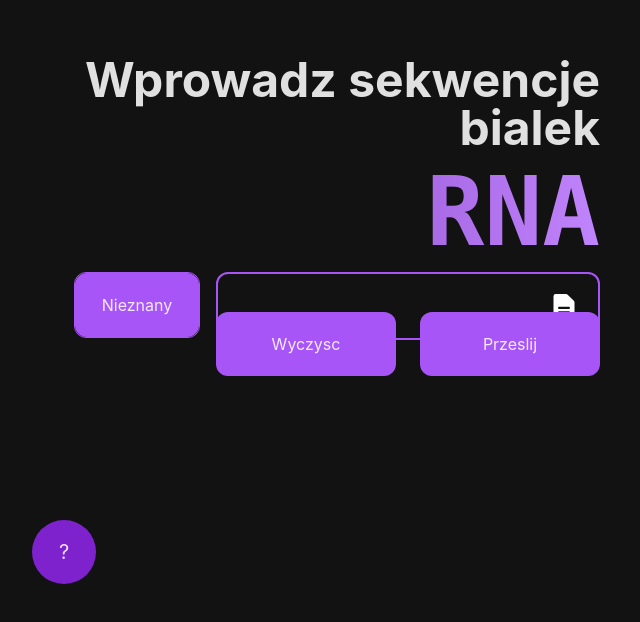
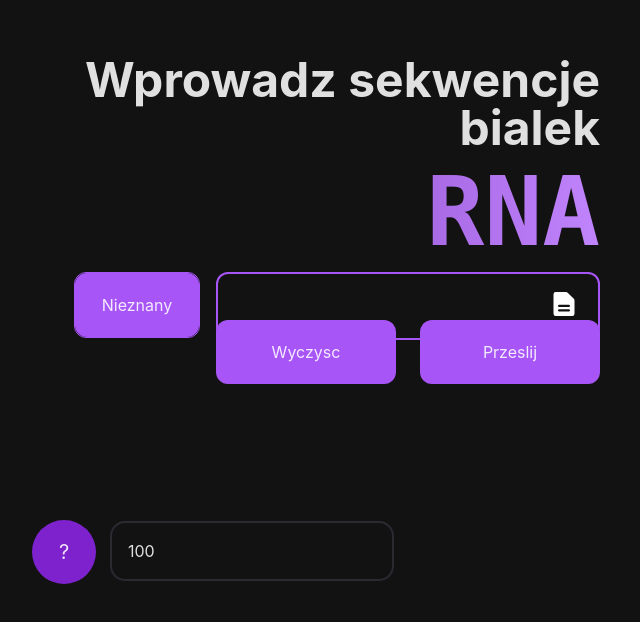
Before and after one commit to grondiG/motorola, a React (Vite) app: page / in a window 1280 px wide. Shown: the part 184-806 px from the top of the page, without its empty margins (0-640 px from the left). Built offline with nearby package versions, Linux system fonts and the light colour scheme; what tailwindcss-animation would draw is missing.

Commit message:
changed api call routes, added min input

```diff
--- a/src/App.tsx
+++ b/src/App.tsx
@@ -1,4 +1,4 @@
-import { useEffect, useState } from 'react';
+import {ReactEventHandler, useEffect, useState, useRef} from 'react';
 import InputField from './components/InputField/InputField';
 import { Canvas } from '@react-three/fiber';
 import Rna from './assets/Rna';
@@ -9,6 +9,7 @@ import { ToastContainer, toast } from 'react-toastify';
 import 'react-toastify/dist/ReactToastify.css';
 import axios from "axios";
 import Result from './components/Result/Result';
+import {min} from "three/examples/jsm/nodes/shadernode/ShaderNodeBaseElements";
 
 function App() {
   const [sequence, setSequence] = useState('');
@@ -16,6 +17,9 @@ function App() {
   const [isSubmited, setIsSubmited] = useState(false);
   const [proteinInfo, setProteinInfo] = useState<any[]>([]);
   const [splitSequence, setSplitSequence] = useState<string[]>([]);
+  const [minSequenceLength, setMinSequenceLength] = useState(100);
+
+  const minInput = useRef(null);
 
   const getSequence = (seq: string) => {
     for(let i=0;i<seq.length;i++){
@@ -25,6 +29,14 @@ function App() {
         }
     }
     seq = seq.replaceAll("T","U");
+    console.log(minSequenceLength);
+
+    if(seq.length/3<minSequenceLength){
+        toast.error("Zbyt krótka sekwencja białka względem minimalnej wartości");
+        setIsSubmited(false);
+        return;
+    }
+
     const split = seq.match(/(AUG(?:[AUGC]{3,3})*?(?:UAG|UAA|UGA))/g) || [];
     setSplitSequence(split);
     if(split.length===0){
@@ -46,7 +58,7 @@ function App() {
         behavior: 'smooth',
       });
     }
-    axios.get(`https://www.grondihub.live/api/sequences/${seq}`).then((response) => {
+    axios.get(`/api/sequences/${seq}`).then((response) => {
       setProteinInfo(response.data.sequences);
       toast.dismiss();
       }).catch(e=>{
@@ -72,11 +84,7 @@ function App() {
   }, [isSubmited]);
 
   window.onbeforeunload = function () {
-    window.scrollTo({
-      top: 0,
-      left: 0,
-      behavior: 'smooth',
-    });
+    window.history.scrollRestoration = 'manual';
   }
 
   return (
@@ -96,6 +104,7 @@ function App() {
               setSequence={setSequence}
               type={type}
               setIsSubmited={setIsSubmited}
+              minInput={minInput}
             />
             <ButtonContainer
               sequence={sequence}
@@ -106,6 +115,10 @@ function App() {
         </div>
 
         <InputCaption />
+        <input ref={minInput} value={minSequenceLength} type="number" className="minAminoAcidCount" min="2" defaultValue={100} step={1} onInput={(event:any)=>{
+          event.target.value = event.target.value.replace(/[^0-9]/g, '');
+          setMinSequenceLength(parseInt(event.target.value));
+        }} title="Minimalna wartość ilości aminokwasów w białku (domyślnie 100)" placeholder="Minimalna wartość ilości aminokwasów w białku (domyślnie 100)"/>
         <Canvas className='h-full w-full'>
           <Rna seq={sequence} />
         </Canvas>
@@ -113,8 +126,9 @@ function App() {
       <div className={`result`}>
       {isSubmited && (
         splitSequence.map((seq, index) => {
+          console.log(proteinInfo[index]?.sequence);
           return (
-              <Result seq={seq} setIsSubmited={setIsSubmited} isSubmited={isSubmited} index={index}
+              <Result seq={proteinInfo[index]?.sequence} setIsSubmited={setIsSubmited} isSubmited={isSubmited} index={index}
               proteinInfo={proteinInfo[index]} length={splitSequence.length}/>
           )
         }))
--- a/src/components/InputButtons/ButtonContainer.tsx
+++ b/src/components/InputButtons/ButtonContainer.tsx
@@ -11,9 +11,9 @@ const ButtonContainer = (props: {
       className='absolute right-0 w-96 flex justify-between items-center gap-6'
       style={{
         top: `calc(16rem + ${
-          props.sequence.length > 0
-            ? (Math.ceil(props.sequence.length / 29) - 1) * 1.5
-            : 0
+            (props.sequence.length > 0
+            ? (Math.ceil(props.sequence.length / 29) - 1) * 1.5<12.5?(Math.ceil(props.sequence.length / 29) - 1) * 1.5:12.5
+            : 0) + 0.5
         }rem)`,
       }}
     >
--- a/src/components/InputField/AnimatedLetter.tsx
+++ b/src/components/InputField/AnimatedLetter.tsx
@@ -1,4 +1,4 @@
-import { ReactNode } from 'react';
+import {ReactNode} from 'react';
 
 const AnimatedLetter = (props: { children: ReactNode }) => {
   return (
--- a/src/components/InputField/InputField.tsx
+++ b/src/components/InputField/InputField.tsx
@@ -8,15 +8,18 @@ const InputField = (props: {
   setSequence: Function;
   type: string;
   setIsSubmited: Function;
+  minInput: any;
 }) => {
   const { sequence: value, setSequence: setValue } = props;
+  const input = useRef(null);
 
   useEffect(() => {
     const handleEvent = (event: KeyboardEvent) => {
+      if(props.minInput.current !== document.activeElement) {
         if (event.key === 'Backspace') {
           setValue((prev: string) => prev.slice(0, -1));
         } else if (event.key === 'Enter') {
-        if(props.sequence.length > 0){
+          if (props.sequence.length > 0) {
             props.setIsSubmited(true);
           }
         } else if (event.key.match(/^[acguACGUtT]$/)) {
@@ -32,6 +35,9 @@ const InputField = (props: {
             setValue((prev: string) => prev + event.key.toLocaleUpperCase());
           }
         }
+        // @ts-ignore
+        input.current.scroll({left: 0, top: input.current.scrollHeight, behavior: 'smooth'});
+      }
     };
 
     document.addEventListener('keydown', handleEvent, false);
@@ -39,6 +45,8 @@ const InputField = (props: {
     return () => {
       document.removeEventListener('keydown', handleEvent, false);
     };
+
+
   }, [props.type]);
 
   const handleInput=(e:any)=>{
@@ -53,7 +61,9 @@ const InputField = (props: {
 
   return (
     <>
-      <div className='p-5 w-96 rounded-xl absolute right-0 text-white border-purple-500 border-2 inputContent'>
+      <input type="file" className='hidden' id='file' accept='.txt' onInput={(e)=>handleInput(e)} />
+      <div className='p-5 w-96 rounded-xl absolute right-0 text-white border-purple-500 border-2 inputContent'
+      ref={input}>
         {value.length > 0
           ? [...value].map((value, index) => {
               return (
@@ -63,7 +73,6 @@ const InputField = (props: {
               );
             })
           : '\u00A0'}
-        <input type="file" className='hidden' id='file' accept='.txt' onInput={(e)=>handleInput(e)} />
         <label htmlFor="file">
         <DocumentTextIcon className='btnIcon'/>
         </label>
--- a/src/components/InputField/style.css
+++ b/src/components/InputField/style.css
@@ -1,15 +1,19 @@
 .btnIcon{
     position: absolute;
-    top:50%;
-    transform: translateY(-50%);
-    right: 5%;
+    transform: translateX(-100%) translateY(100%);
+    left:95%;
+    top: -15px;
     width: 30px;
     transition: all .5s ease-in-out;
     cursor: pointer;
 }
+
 .btnIcon:hover{
-    transform: scale(1.3) translateY(-40%);
+    transform: scale(1.2) translateY(calc(100% * 0.8)) translateX(calc(-100% * 0.8));
 }
+
 .inputContent{
     padding-right: 3rem !important;
+    max-height: 270px;
+    overflow: auto;
 }
--- a/src/components/Result/Result.tsx
+++ b/src/components/Result/Result.tsx
@@ -12,11 +12,11 @@ const Result = (props:{
 }) =>{
 
     const [isChartVisible,setIsChartVisible] = useState<boolean>(false);
-
+    console.log(props.seq);
     return (
         <div className={`result-item`}>
             <ResultProteinChain setIsChartVisible={setIsChartVisible} seq={props.seq} setIsSubmited={props.setIsSubmited}
-               isSubmited={props.isSubmited} length={props.length} index={props.index}/>
+               isSubmited={props.isSubmited} length={props.length} index={props.index} weight={props.proteinInfo}/>
             <ResultChart proteinInfo={props.proteinInfo} isChartVisible={isChartVisible}/>
         </div>
     )
--- a/src/components/ResultProteinChain/ResultProteinChain.tsx
+++ b/src/components/ResultProteinChain/ResultProteinChain.tsx
@@ -13,17 +13,19 @@ const ResultProteinChain = (props: {
   setIsChartVisible: Function;
   index: number;
   length: number;
+  weight: number;
 }) => {
   const [img, setImg] = useState('');
   const [width, setWidth] = useState(0);
   const [isLoading,setIsLoading] = useState(true);
   const [isError,setIsError] = useState(false);
-  const [weight, setWeight] = useState(0);
   const [errorMessage,setErrorMessage] = useState("");
 
   function handleReset() {
     props.setIsSubmited(false);
   }
+    console.log(props.seq);
+
 
   function blobToDataURL(blob: any, callback: any) {
     let a = new FileReader();
@@ -43,16 +45,15 @@ const ResultProteinChain = (props: {
             setIsLoading(false)
         }
   }
-  const queryImg = async()=>{
-      await axios
+  const queryImg = ()=>{
+       axios
           .get(
-              `https://www.grondihub.live/api/sequenceImg/${props.seq}`,
+              `/api/sequenceImg/${props.seq}`,
               { responseType: 'blob' }
           )
           .then((response) => {
               blobToDataURL(response.data, (dataUrl: any) => {
                   setImg(dataUrl);
-
                   getImg(response.data, (image:any) => {
                       setWidth(image.width);
                   });
@@ -62,28 +63,12 @@ const ResultProteinChain = (props: {
               setIsError(true);
           })
   }
-  const queryWeight = async()=>{
-        await axios
-            .get(
-                `https://www.grondihub.live/api/proteinWeight/${props.seq}`,
-            )
-            .then((response) => {
-                setWeight(response.data.weight);
-            })
-            .catch(e=>{
-                setIsLoading(false);
-                setIsError(true);
-                if(e.response){
-                    console.log(e.response)
-                    setErrorMessage(e.response.data);
-                }
-            })
-  }
 
   useEffect(() => {
-      queryImg().then(r => console.log(r)).catch(e => setIsError(true));
-      queryWeight().then(r => console.log(r)).catch(e => setIsError(true));
-  }, []);
+      if(props.seq) {
+          queryImg();
+      }
+  }, [props.seq]);
 
   return (
     <div className='w-screen h-screen bg-purple-900 relative'>
@@ -121,7 +106,7 @@ const ResultProteinChain = (props: {
                 </div>
             </div>
               <div className={'flex justify-center items-center'}>
-              <p>Masa: {weight.toFixed(4)} <sup>g</sup>&frasl;<sub>mol</sub></p>
+              <p>Masa: {props.weight.toFixed(4)} <sup>g</sup>&frasl;<sub>mol</sub></p>
                 </div>
               <div className='flex w-screen justify-center mt-5'>
               <button
--- a/src/index.css
+++ b/src/index.css
@@ -47,6 +47,21 @@ body {
 .opacity:hover{
   opacity: 1;
 }
+.minAminoAcidCount{
+  position: absolute;
+  bottom: 35px;
+  left: 110px;
+  padding: 1rem;
+  border-radius: 15px;
+  background: none;
+  border: 2px solid #2b2a33;
+}
+.minAminoAcidCount:focus{
+  outline: none;
+  border: 2px solid #2b2a33;
+
+}
+
 
   ::selection {
     background-color: rgb(126 34 206);
```
Lines whose indentation alone changed are shown as unchanged.
